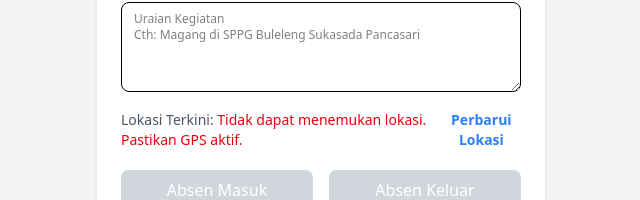
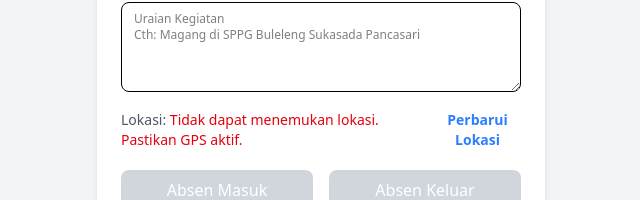
Before and after one commit to odetv/absensi-sppi-buleleng, a Next.js app: page / in a window 1280 px wide. Shown: the part 502-702 px from the top of the page, without its empty margins (319-959 px from the left). Built offline with nearby package versions, Linux system fonts and the light colour scheme; no server answers.

Commit message:
feat: undo modify location text lat and long

```diff
--- a/app/page.tsx
+++ b/app/page.tsx
@@ -198,7 +198,7 @@ export default function Home() {
           <div className="text-sm text-gray-600 space-y-2">
             <div className="flex items-center justify-between gap-2">
               <div>
-                Lokasi Terkini:{" "}
+                Lokasi:{" "}
                 {latitude && longitude ? (
                   <span className="font-medium">
                     <a
```
